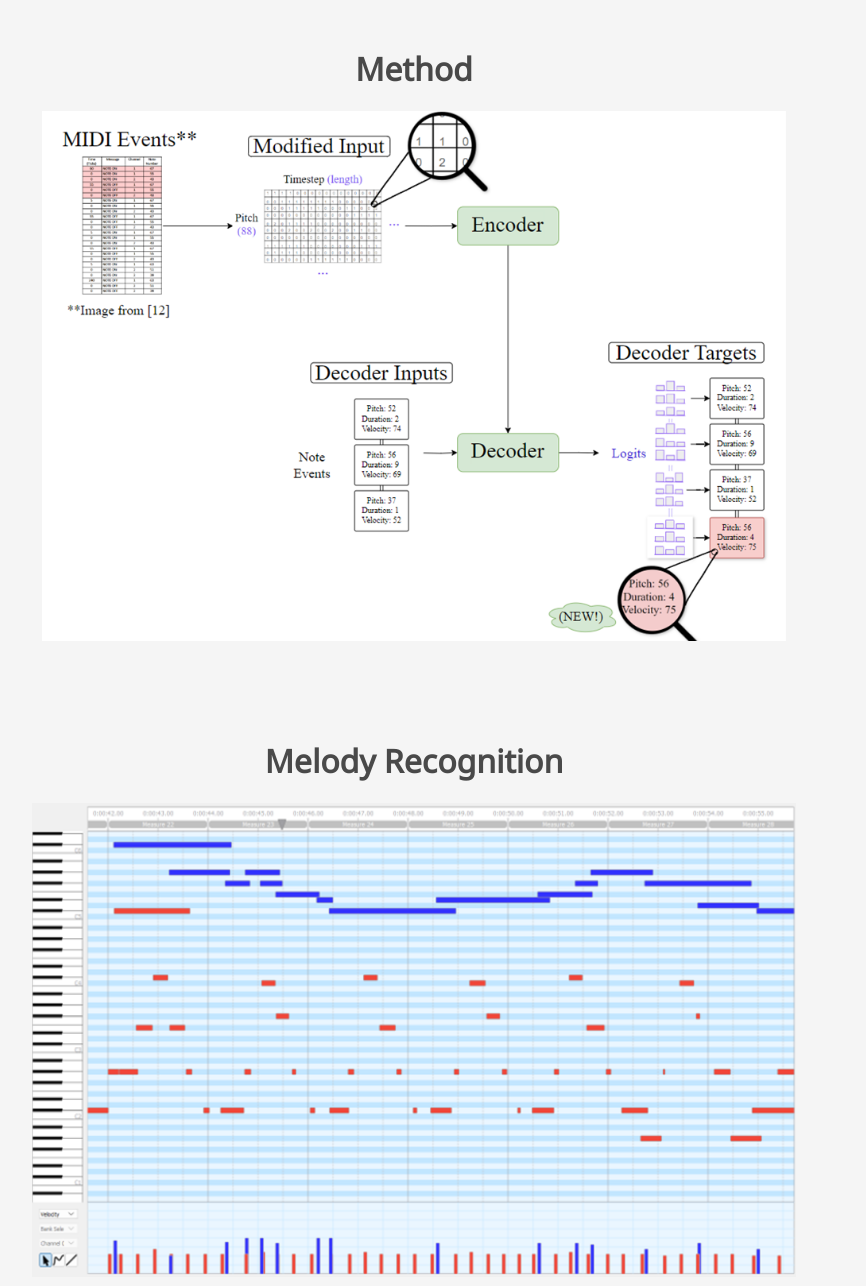
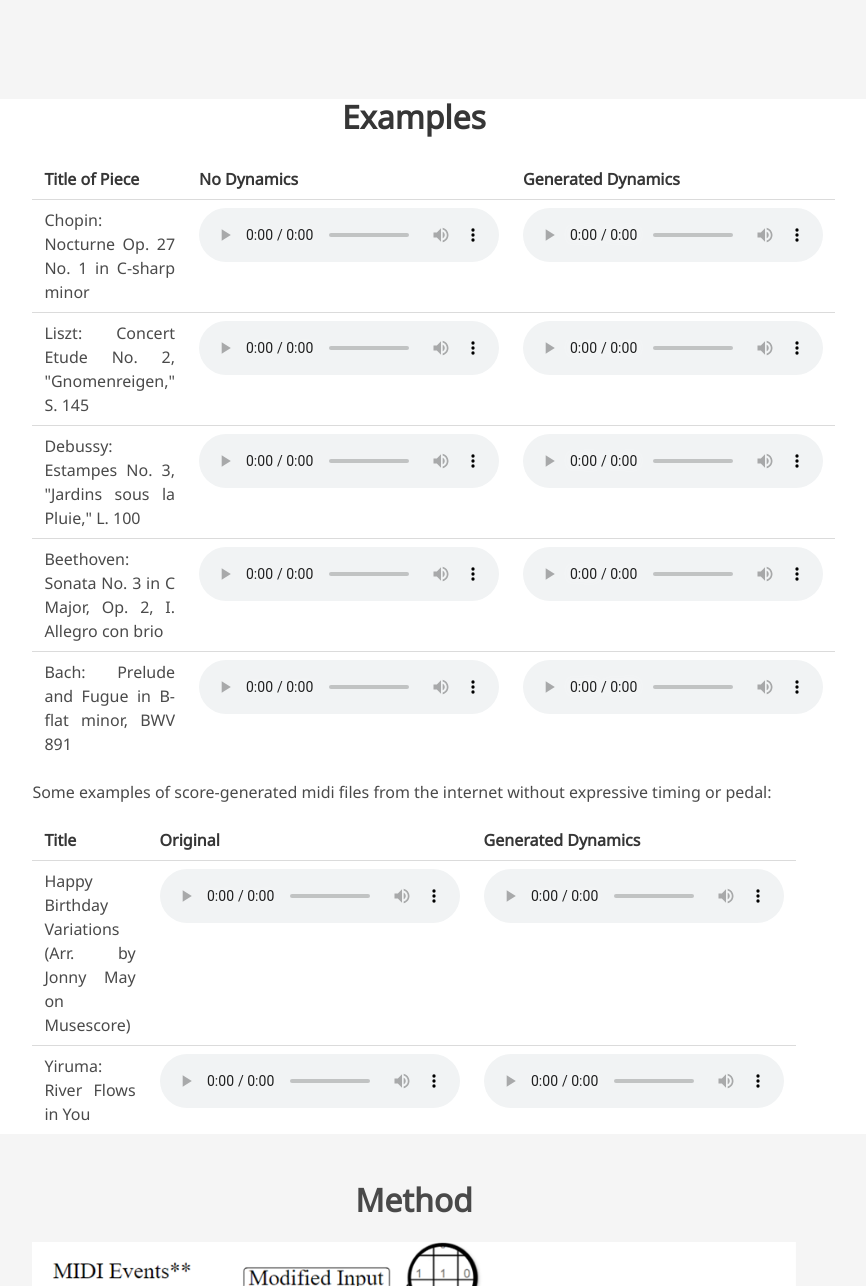
Before and after one commit to grace4x/auto-dynamics-site, a plain HTML site: page index.html in a window 1280 px wide. Shown: the part 677-1963 px from the top of the page, without its empty margins (226-1092 px from the left). Drawn offline with nearby package versions, Linux system fonts and the light colour scheme; some icons are missing; a web font is replaced by a local one.

Commit message:
Updated with samples

```diff
--- a/index.html
+++ b/index.html
@@ -116,6 +116,109 @@ findings suggest that the Transformer has potential to excel in subjective areas
 </section>
 <!-- End paper abstract -->
 
+<section class="section hero is-light"></section>
+  <div class="container is-max-desktop">
+    <div class="columns is-centered has-text-centered">
+      <div class="column is-four-fifths">
+        <h2 class="title is-3">Examples</h2>
+        <div class="content has-text-justified">
+          <table>
+            <tr>
+              <th center>Title of Piece</th>
+              <th center>No Dynamics</th>
+              <th center>Generated Dynamics</th>
+            </tr>
+
+
+            <tr>
+              <td>Chopin: Nocturne Op. 27 No. 1 in C-sharp minor</td>
+              <td>
+                <audio controls=""> <source src="static/audio/chopin-new.mp3" type="audio/mpeg" /> </audio>
+              </td>
+              <td>
+                <audio controls=""> <source src="static/audio/chopin-new-nd.mp3" type="audio/mpeg" /> </audio>
+              </td>
+            </tr>
+
+            <tr>
+              <td>Liszt: Concert Etude No. 2, "Gnomenreigen," S. 145</td>
+              <td>
+                <audio controls=""> <source src="static/audio/liszt-new.mp3" type="audio/mpeg" /> </audio>
+              </td>
+              <td>
+                <audio controls=""> <source src="static/audio/liszt-new-nd.mp3" type="audio/mpeg" /> </audio>
+              </td>
+            </tr>
+
+            <tr>
+              <td>Debussy: Estampes No. 3, "Jardins sous la Pluie," L. 100</td>
+              <td>
+                <audio controls=""> <source src="static/audio/debussy-new.mp3" type="audio/mpeg" /> </audio>
+              </td>
+              <td>
+                <audio controls=""> <source src="static/audio/debussy-new-nd.mp3" type="audio/mpeg" /> </audio>
+              </td>
+            </tr>
+
+            <tr>
+              <td>Beethoven: Sonata No. 3 in C Major, Op. 2, I. Allegro con brio</td>
+              <td>
+                <audio controls=""> <source src="static/audio/beethoven-new.mp3" type="audio/mpeg" /> </audio>
+              </td>
+              <td>
+                <audio controls=""> <source src="static/audio/beethoven-new-nd.mp3" type="audio/mpeg" /> </audio>
+              </td>
+            </tr>
+
+            <tr>
+              <td>Bach: Prelude and Fugue in B-flat minor, BWV 891</td>
+              <td>
+                <audio controls=""> <source src="static/audio/bach-new.mp3" type="audio/mpeg" /> </audio>
+              </td>
+              <td>
+                <audio controls=""> <source src="static/audio/bach-new-nd.mp3" type="audio/mpeg" /> </audio>
+              </td>
+            </tr>
+
+          </table>
+
+          <p>Some examples of score-generated midi files from the internet without expressive timing or pedal: </p>
+
+          <table>
+            <tr>
+              <th center>Title</th>
+              <th center>Original</th>
+              <th center>Generated Dynamics</th>
+            </tr>
+
+
+            <tr>
+              <td>Happy Birthday Variations (Arr. by Jonny May on Musescore)</td>
+              <td>
+                <audio controls=""> <source src="static/audio/birthday_orig.mp3" type="audio/mpeg" /> </audio>
+              </td>
+              <td>
+                <audio controls=""> <source src="static/audio/birthday_inference.mp3" type="audio/mpeg" /> </audio>
+              </td>
+            </tr>
+
+            <tr>
+              <td>Yiruma: River Flows in You</td>
+              <td>
+                <audio controls=""> <source src="static/audio/yiruma_orig.mp3" type="audio/mpeg" /> </audio>
+              </td>
+              <td>
+                <audio controls=""> <source src="static/audio/yiruma_inference.mp3" type="audio/mpeg" /> </audio>
+              </td>
+            </tr>
+
+          </table>
+        </div>
+      </div>
+    </div>
+  </div>
+</section>
+
 <section class="section hero is-light">
   <div class="container is-max-desktop">
     <div class="columns is-centered has-text-centered">
@@ -123,6 +226,11 @@ findings suggest that the Transformer has potential to excel in subjective areas
         <h2 class="title is-3">Method</h2>
         <div class="content has-text-justified">
           <img src="static/images/auto-dynamics-method.png" alt="auto dynamics method"/>
+        </div>
+        <div class="content has-text-justified is-four-fifths">
+          <p>
+            This project uses an encoder-decoder Transformer model to generate musical dynamics given a MIDI file. MIDI events are first converted
+            into a time-by-pitch matrix, which is used as encoder input and then decoded into velocity generations.
         </div>
       </div>
     </div>
@@ -252,9 +360,10 @@ findings suggest that the Transformer has potential to excel in subjective areas
             In fact, the notes highlighted in blue above represent an iteration of its fugue’s motif. Unfortunately, the model did
             not successfully recognize this passage as a motif, possibly due to either lack of context or lack of training data. This
             is a possible area for improvement.
-          <p>
-            <audio controls=""> <source src="static/audio/liszt-new.mp3" type="audio/mpeg" /> </audio>
+
+          <p><br><br>If useful, please cite with the following: </p>
         </div>
+
       </div>
     </div>
   </div>
```
Also changed, not shown: 13 other files.
